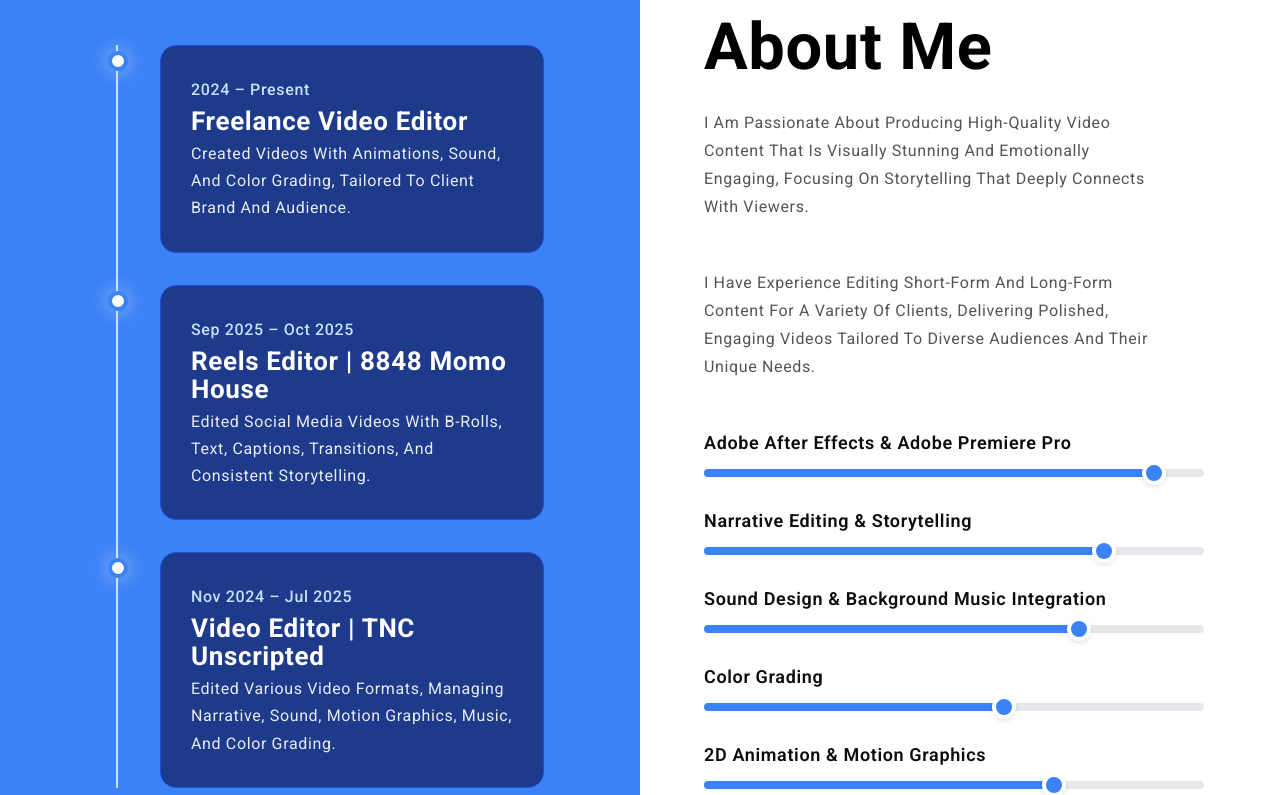
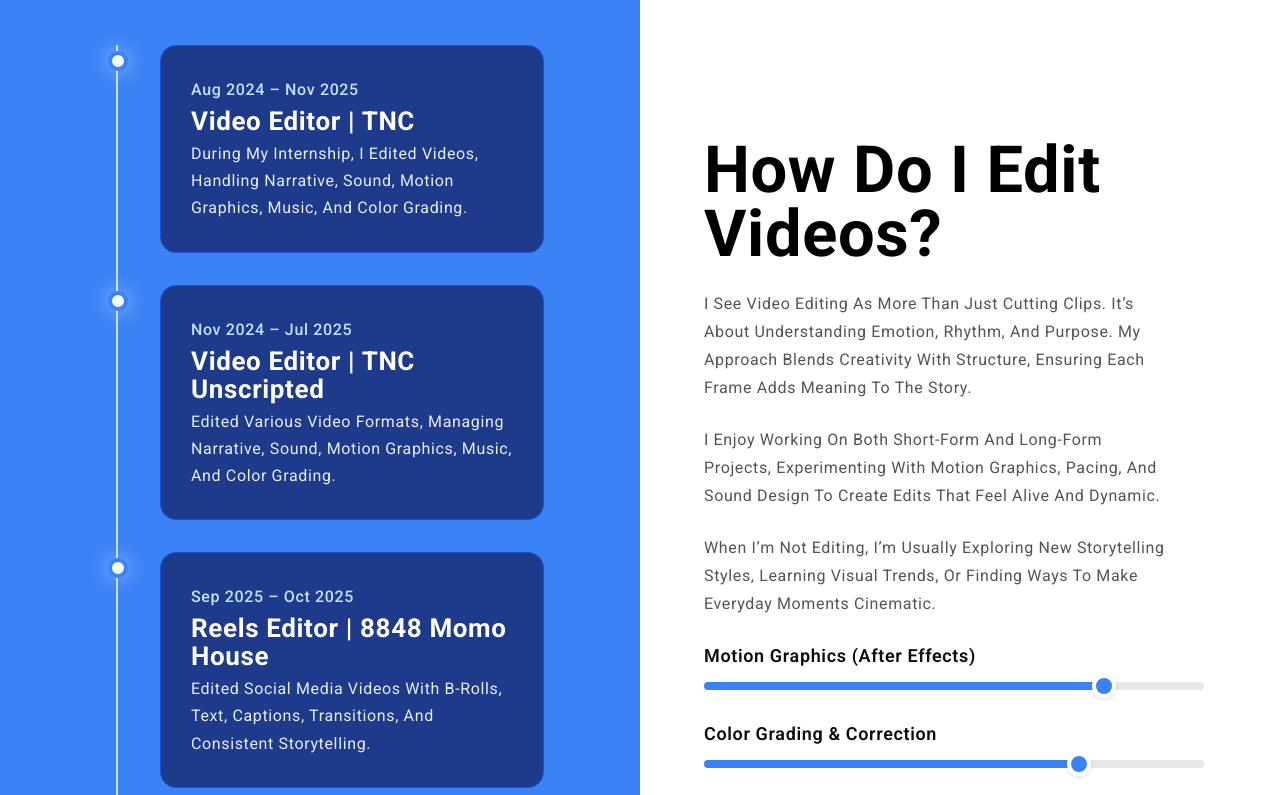
Before and after one commit to kiranrai-web/Portfolio_nikesh, a React (Vite) app: page / in a window 1280 px wide. Shown: the part 881-1676 px from the top of the page. Built offline with nearby package versions, Linux system fonts and the light colour scheme.

Commit message:
Updated design and content

```diff
--- a/package.json
+++ b/package.json
@@ -3,11 +3,14 @@
   "private": true,
   "version": "0.0.0",
   "type": "module",
+  "homepage": "https://kiranrai-web.github.io/Portfolio_nikesh",
   "scripts": {
     "dev": "vite",
     "build": "vite build",
     "lint": "eslint .",
-    "preview": "vite preview"
+    "preview": "vite preview",
+    "predeploy": "npm run build",
+    "deploy": "gh-pages -d dist"
   },
   "devDependencies": {
     "@eslint/js": "^9.36.0",
@@ -17,6 +20,7 @@
     "eslint": "^9.36.0",
     "eslint-plugin-react-hooks": "^5.2.0",
     "eslint-plugin-react-refresh": "^0.4.22",
+    "gh-pages": "^6.3.0",
     "globals": "^16.4.0",
     "vite": "^7.1.7"
   },
--- a/src/component/MyJourney/MyJourney.jsx
+++ b/src/component/MyJourney/MyJourney.jsx
@@ -1,23 +1,32 @@
-import React from 'react';
+import React from "react";
 
-import "./MyJourney.css"
+import "./MyJourney.css";
 
 export default function MyJourney() {
   const timelineData = [
     {
-      year: " 2024 – Present",
-      title: "Freelance Video Editor",
-      description: "Created videos with animations, sound, and color grading, tailored to client brand and audience."
+      year: "Aug 2024 – Nov 2025",
+      title: "Video Editor | TNC",
+      description:
+        "During my internship, I edited videos, handling narrative, sound, motion graphics, music, and color grading.",
+    },
+    {
+      year: "Nov 2024 – Jul 2025",
+      title: "Video Editor | TNC Unscripted",
+      description:
+        "Edited various video formats, managing narrative, sound, motion graphics, music, and color grading.",
     },
     {
       year: "Sep 2025 – Oct 2025",
       title: "Reels Editor | 8848 Momo House",
-      description: "Edited social media videos with B-rolls, text, captions, transitions, and consistent storytelling."
+      description:
+        "Edited social media videos with B-rolls, text, captions, transitions, and consistent storytelling.",
     },
     {
-      year: "Nov 2024 – Jul 2025",
-      title: "Video Editor | TNC Unscripted",
-      description: "Edited various video formats, managing narrative, sound, motion graphics, music, and color grading."
+      year: " 2025 – Present",
+      title: "Freelance Video Editor",
+      description:
+        "Created videos with animations, sound, and color grading, tailored to client brand and audience.",
     },
   ];
 
--- a/src/component/ProjectShowCase/ProjectShowCase.jsx
+++ b/src/component/ProjectShowCase/ProjectShowCase.jsx
@@ -8,16 +8,14 @@ const ProjectShowcase = () => {
   const [showAll, setShowAll] = useState(false);
 
   const categories = [
-    "All",
+    "Featured Videos",
     "Short-form Videos",
     "Long-form Videos",
-    "Educational Videos",
-    "Promotional Videos",
     "Reels",
   ];
 
   const filteredProjects =
-    activeFilter === "All"
+    activeFilter === "Featured Videos"
       ? projects
       : projects.filter((p) => p.category.includes(activeFilter));
 
--- a/src/component/ReviewSlider/ReviewSlider.jsx
+++ b/src/component/ReviewSlider/ReviewSlider.jsx
@@ -28,21 +28,21 @@ const ReviewSlider = () => {
   const reviews = [
     {
       id: 1,
-      text: "Very easy to work with, consistently delivers high-quality results, and maintains amazing turnaround time with clear communication and professionalism throughout.",
+      text: "Very easy to work with. Turnover time is amazing.",
       name: "8848 Momo House",
       position: "Business",
       image: images.momo
     },
     {
       id: 2,
-      text: "Extremely professional and creative, always delivers on time with impressive attention to detail, smooth communication, and results that exceed expectations.",
+      text: "Nikesh has been part of the core editing team at TNC Unscripted, consistently delivering high-quality short and long-form content",
       name: "TNC Unscripted",
       position: "Media",
       image: images.tnc
     },
     {
       id: 3,
-      text: "Remarkably talented and efficient, communicates clearly, meets every deadline, and consistently transforms ideas into engaging, high-quality video content that stands out.",
+      text: "Created engaging shorts for The Nepali Comment, incorporating smooth transitions, text animations, captions, and effects to enhance viewer experience.",
       name: "TNC",
       position: "Media",
       image: images.tnc2
--- a/src/component/SkillsSlider/SkillsSlider.jsx
+++ b/src/component/SkillsSlider/SkillsSlider.jsx
@@ -4,11 +4,10 @@ import "./SkillsSlider.css"
 
 export default function SkillsProgress() {
   const skills = [
-    { name: " Adobe After Effects & Adobe Premiere Pro", percentage: 90 },
-    { name: "Narrative Editing & Storytelling", percentage: 80 },
-    { name: "Sound Design & Background Music Integration", percentage: 75 },
-    { name: "Color Grading", percentage: 60 },
-    { name: "2D Animation & Motion Graphics", percentage: 70 }
+    { name: " Motion Graphics (After Effects)", percentage: 80 },
+    { name: "Color Grading & Correction", percentage: 75 },
+    { name: "Transitions & Visual Effects", percentage: 85 },
+    { name: "Social Media Content Editing", percentage: 90 }
   ];
 
   return (
--- a/src/constants/projects.js
+++ b/src/constants/projects.js
@@ -6,21 +6,21 @@ export const projects = [
     id: 1,
     link: "https://youtube.com/shorts/vwrW6eowOew?si=8lJvIDEa0yf5wf-1",
     thumbnail: "https://img.youtube.com/vi/vwrW6eowOew/hqdefault.jpg",
-    category: ["Short-form Videos", "Educational Videos"],
+    category: ["Short-form Videos"],
     title: "Nepal Tibet War Explained"
   },
   {
     id: 2,
     link: "https://youtube.com/shorts/eRkFZY2VH9g?si=PkhAXSIn0Hpiowyq",
     thumbnail: "https://img.youtube.com/vi/eRkFZY2VH9g/hqdefault.jpg",
-    category: ["Short-form Videos", "Educational Videos"],
+    category: ["Short-form Videos"],
     title: "Why Nepal flag was Changed 4 times"
   },
   {
     id: 3,
     link: "https://youtube.com/shorts/soQ4UEoXzic?si=Q5ji2Ly-wIz2DYCV",
     thumbnail: "https://img.youtube.com/vi/soQ4UEoXzic/hqdefault.jpg",
-    category: ["Short-form Videos", "Educational Videos"],
+    category: ["Short-form Videos"],
     title: "When Prachanda created fake moaist"
   },
   {
@@ -34,7 +34,7 @@ export const projects = [
     id: 5,
     link: "https://youtube.com/shorts/Vm2xLap83mE?si=rdqahqOJNYXj9sxf",
     thumbnail: "https://img.youtube.com/vi/Vm2xLap83mE/hqdefault.jpg",
-    category: ["Short-form Videos", "Educational Videos"],
+    category: ["Short-form Videos"],
     title: "Why did USSR veto Nepal’s UN bid?"
   },
   {
@@ -55,7 +55,7 @@ export const projects = [
     id: 8,
     link: "https://youtube.com/shorts/ols-sZ4bIOs?si=-LeGpTiw_tfW8uhv",
     thumbnail: "https://img.youtube.com/vi/ols-sZ4bIOs/hqdefault.jpg",
-    category: ["Short-form Videos", "Educational Videos"],
+    category: ["Short-form Videos"],
     title: "How Real state mafia work in nepal"
   },
   {
@@ -69,7 +69,7 @@ export const projects = [
     id: 10,
     link: "https://youtube.com/shorts/UEzsXGxNW-w?si=AuM6SuyuYeFy7csn",
     thumbnail: "https://img.youtube.com/vi/UEzsXGxNW-w/hqdefault.jpg",
-    category: ["Short-form Videos","Educational Videos"],
+    category: ["Short-form Videos"],
     title: "The Origin of NRs 1000"
   },
 
@@ -122,13 +122,13 @@ export const projects = [
     id: 17,
     link: "https://www.instagram.com/reel/DPnhLfZkdyl/?utm_source=ig_web_copy_link&igsh=MzRlODBiNWFlZA==",
     thumbnail: images.reel1,
-    category: ["Reels", "Promotional Videos"],
+    category: ["Reels"],
   },
   {
     id: 18,
     link: "https://www.instagram.com/reel/DPAvoCeD3Oo/?utm_source=ig_web_copy_link&igsh=MzRlODBiNWFlZA==",
     thumbnail: images.reel2,
-    category: ["Reels", "Promotional Videos"],
+    category: ["Reels"],
   },
   {
     id: 19,
@@ -140,7 +140,7 @@ export const projects = [
     id: 20,
     link: "https://www.instagram.com/reel/DO5GoACjyZ4/?utm_source=ig_web_copy_link&igsh=MzRlODBiNWFlZA==",
     thumbnail: images.reel4,
-    category: ["Reels", "Promotional Videos"],
+    category: ["Reels"],
   },
   {
     id: 21,
@@ -152,6 +152,6 @@ export const projects = [
     id: 22,
     link: "https://www.instagram.com/reel/DOKu3s_D4xw/?utm_source=ig_web_copy_link&igsh=MzRlODBiNWFlZA==",
     thumbnail: images.reel6,
-    category: ["Reels", "Promotional Videos"],
+    category: ["Reels"],
   },
 ];
--- a/src/container/AboutMe/AboutMe.css
+++ b/src/container/AboutMe/AboutMe.css
@@ -13,6 +13,7 @@
     background: var(--color-primary);
 }
 
+
 .AboutMe__right{
     width: 50%;
     padding: 1rem 4rem;
@@ -21,11 +22,12 @@
 .AboutMe__right h1{
     margin-top: 5rem;
     font-size: 65px;
+    line-height: 4rem;
 }
 
 .AboutMe__right p{
     width: 90%;
-    margin: 3rem 0;
+    margin: 1.5rem 0;
     color: var(--color-gray);
 }
 
@@ -54,5 +56,7 @@
 @media screen and (max-width: 450px){
         .AboutMe__right h1{
             line-height: 4rem;
+            padding: 0;
+            margin: 2rem 0;
         }
 }
--- a/src/container/AboutMe/AboutMe.jsx
+++ b/src/container/AboutMe/AboutMe.jsx
@@ -9,16 +9,22 @@ const AboutMe = () => {
         <MyJourney />
       </div>
       <div className="AboutMe__right">
-        <h1>About Me</h1>
+        <h1>How do I edit videos?</h1>
         <p>
-          I am passionate about producing high-quality video content that is
-          visually stunning and emotionally engaging, focusing on storytelling
-          that deeply connects with viewers.
+          I see video editing as more than just cutting clips. It’s about
+          understanding emotion, rhythm, and purpose. My approach blends
+          creativity with structure, ensuring each frame adds meaning to the
+          story.
         </p>
         <p>
-          I have experience editing short-form and long-form content for a
-          variety of clients, delivering polished, engaging videos tailored to
-          diverse audiences and their unique needs.
+          I enjoy working on both short-form and long-form projects,
+          experimenting with motion graphics, pacing, and sound design to create
+          edits that feel alive and dynamic.
+        </p>
+        <p>
+          When I’m not editing, I’m usually exploring new storytelling styles,
+          learning visual trends, or finding ways to make everyday moments
+          cinematic.
         </p>
         <SkillsSlider />
       </div>
--- a/src/container/Header/Header.jsx
+++ b/src/container/Header/Header.jsx
@@ -34,10 +34,7 @@ const Header = () => {
         <h2 className="app__wrapper-subtitle">Nikesh Thapa</h2>
         <h1>Video Editor</h1>
         <p>
-          Passionate about storytelling through video, I have more than 1 years
-          of experience in editing and creating engaging content for brands,
-          social media, and personal projects. I specialize in turning ideas
-          into visually compelling stories.
+Passionate about storytelling through visuals, I’ve spent over a year in the professional field editing and crafting engaging content for brands, social media, and personal projects. I specialize in transforming raw footage into visually compelling stories that connect with viewers and make every second count.
         </p>
         <button className="custom__button" onClick={handleOpenForm}>Hire me</button>
       </div>
```
Also changed, not shown: src/assets/tnc.jpg, 1 other file (tests, documents, lock files or other folders).
